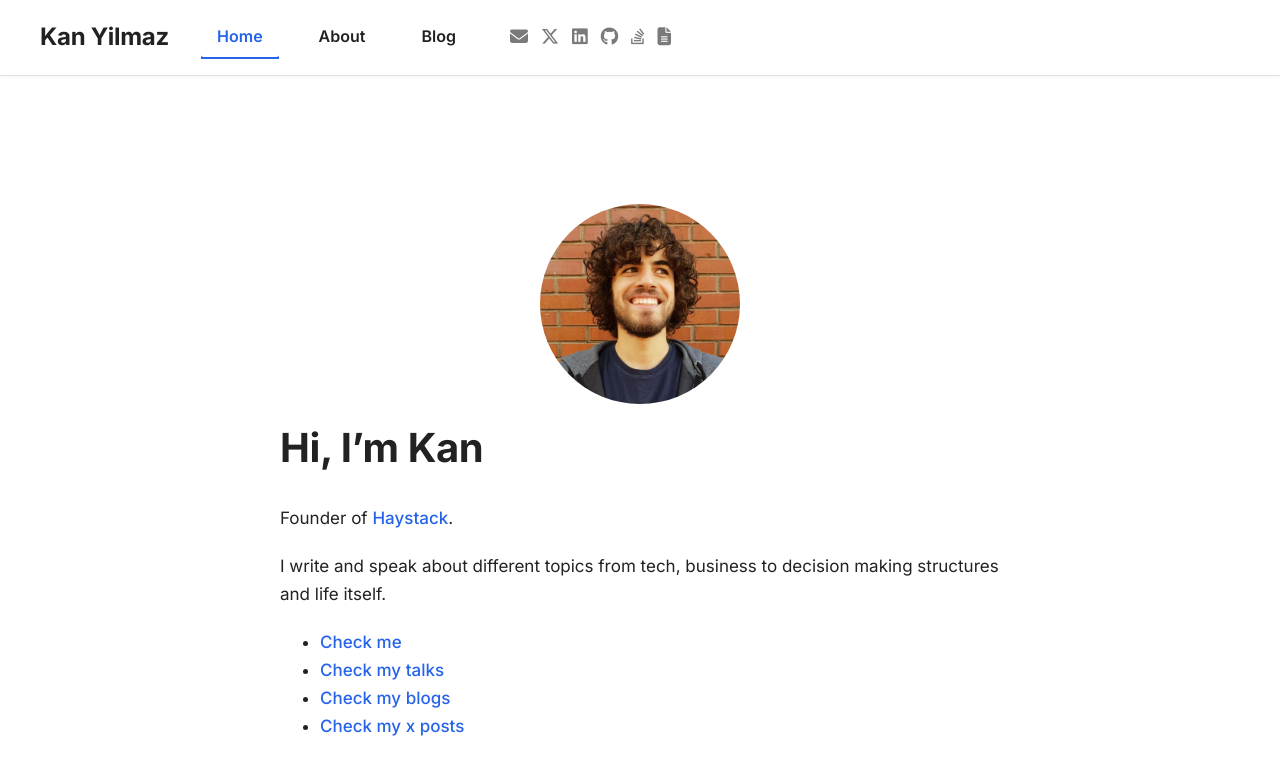
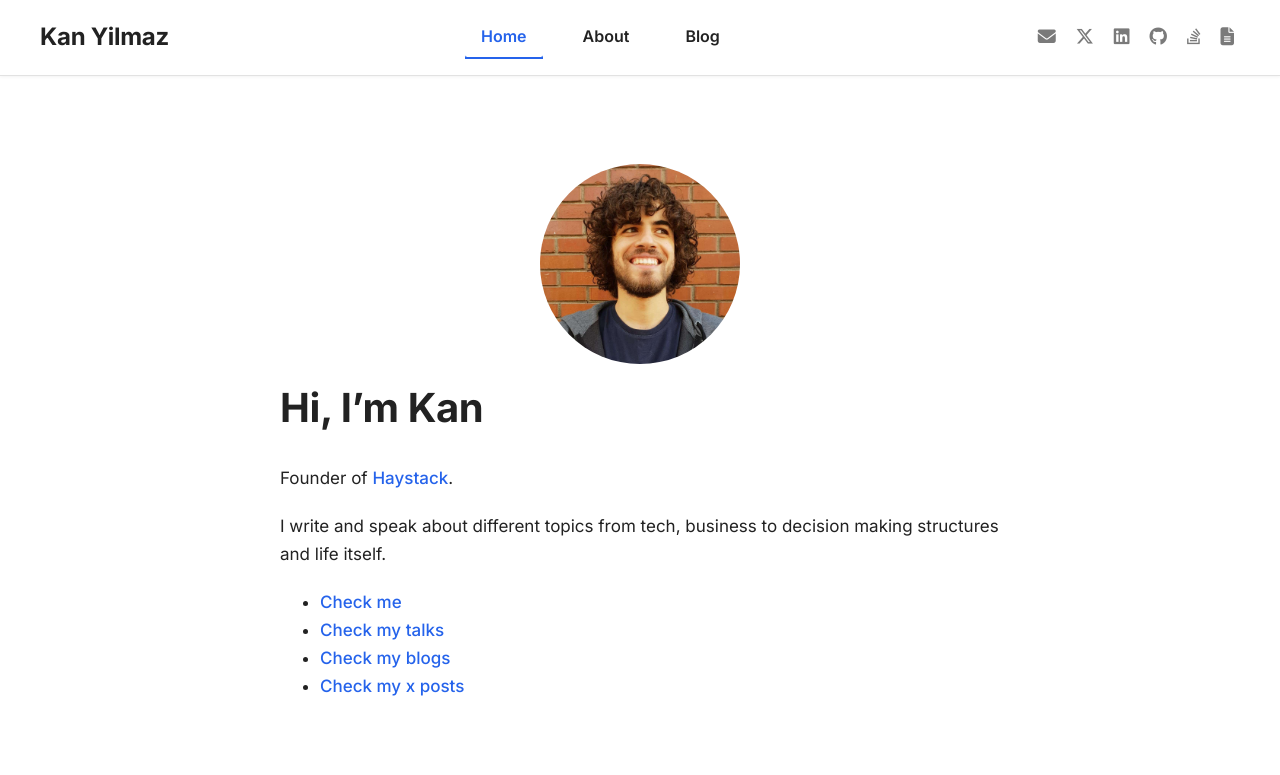
Before and after one commit to thellimist/thellimist.github.io, a Jekyll site: the page built from index.html, in a window 1280 px wide. Shown: the top 775 px of the page. Built offline with Jekyll 4.4.1, drawn with Linux system fonts in a browser that asks for light colours.

```diff
--- a/stylesheets/styles.css
+++ b/stylesheets/styles.css
@@ -407,7 +407,6 @@
     position: relative;
     display: flex;
     align-items: center;
-    justify-content: space-between;
   }
 
   /* Hamburger menu button */
@@ -419,26 +418,23 @@
     font-size: 24px;
     cursor: pointer;
     padding: var(--space-1);
-    margin-right: var(--space-2);
-    order: 1; /* Ensure it's first */
+    margin-right: var(--space-1);
+    position: relative;
+  }
+
+  .mobile-menu-button::after {
+    display: none;
+  }
+
+  .mobile-menu-button:hover,
+  .mobile-menu-button:focus {
+    color: var(--accent);
   }
 
   .nav-brand {
-    order: 2; /* Put brand after hamburger */
-    flex: 1;
-    text-align: center;
+    margin-right: auto;
   }
 
-  .nav-brand h1 {
-    font-size: 20px;
-    margin: 0;
-  }
-
-  .nav-social {
-    order: 3; /* Put social icons last */
-  }
-
-  /* Hide regular nav links by default */
   .nav-links {
     display: none;
     position: absolute;
@@ -451,7 +447,6 @@
     box-shadow: 0 2px 4px rgba(0,0,0,0.1);
   }
 
-  /* Show nav links when menu is open */
   .nav-links.mobile-open {
     display: flex;
     flex-direction: column;
@@ -460,9 +455,25 @@
 
   .nav-links a {
     padding: var(--space-2);
-    display: block;
-    width: 100%;
-    text-align: left;
+    display: inline-block;
+    text-align: center;
+    width: auto;
+    margin: 0 auto;
+  }
+
+  /* Fix the active/hover underline for mobile nav links */
+  .nav-links a::after {
+    display: none;
+  }
+
+  .nav-links a.active,
+  .nav-links a:hover {
+    color: var(--accent);
+  }
+
+  .nav-social {
+    display: flex;
+    gap: var(--space-1);
   }
 
   .content-wrapper {
@@ -470,7 +481,6 @@
     margin-top: 0;
   }
 
-  /* Ensure post content doesn't get hidden under the fixed header */
   .post-content {
     padding-top: var(--space-2);
   }
@@ -486,19 +496,36 @@
     display: none;
   }
 
+  .nav-wrapper {
+    display: flex;
+    align-items: center;
+    justify-content: space-between;
+    max-width: 1200px;
+    margin: 0 auto;
+    padding: 0 var(--space-3);
+  }
+
+  .nav-brand {
+    flex: 0 0 auto;
+  }
+
   .nav-links {
     display: flex;
     gap: var(--space-3);
+    justify-content: center;
+    flex: 1;
   }
 
-  .nav-brand {
-    flex: none;
-    text-align: left;
+  .nav-social {
+    display: flex;
+    gap: var(--space-1);
+    flex: 0 0 auto;
   }
 
-  .nav-wrapper {
-    justify-content: flex-start;
-    gap: var(--space-4);
+  .content-wrapper {
+    max-width: 1200px;
+    margin: 40px auto 0;
+    padding: 0 var(--space-3);
   }
 }
 
```
